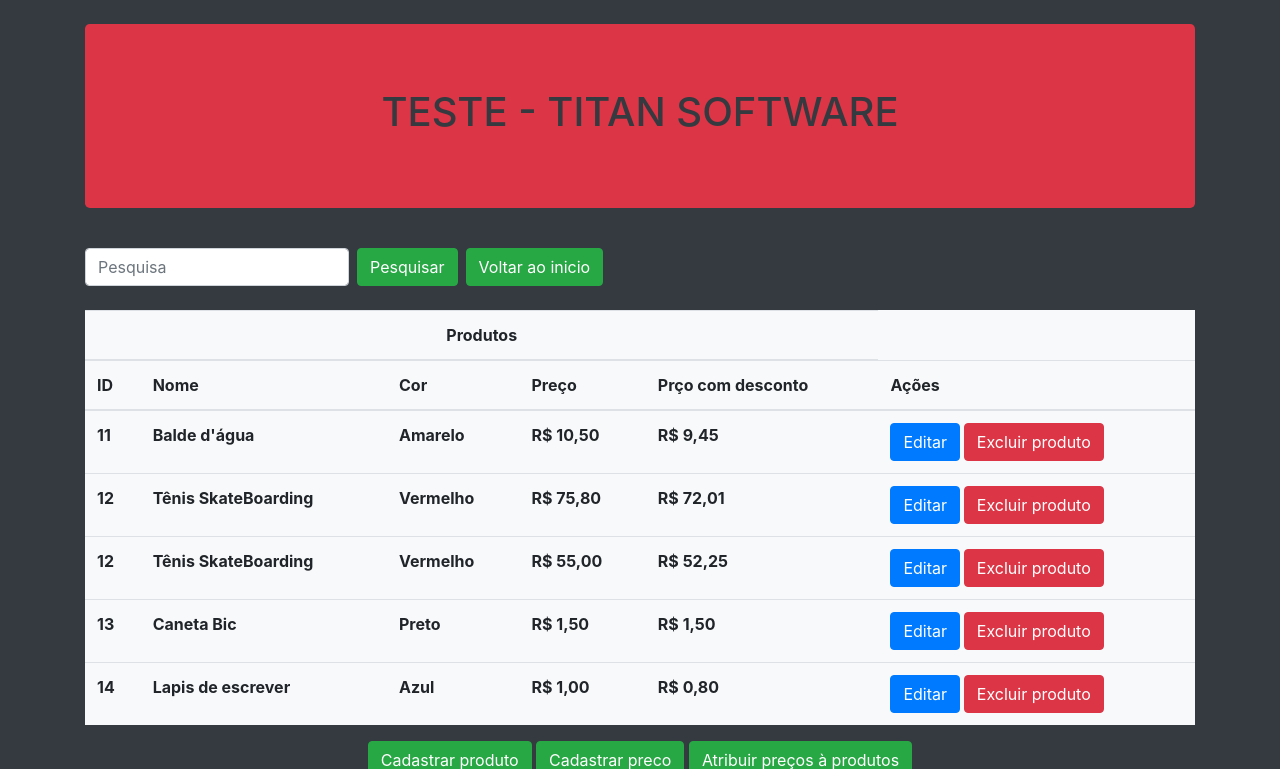
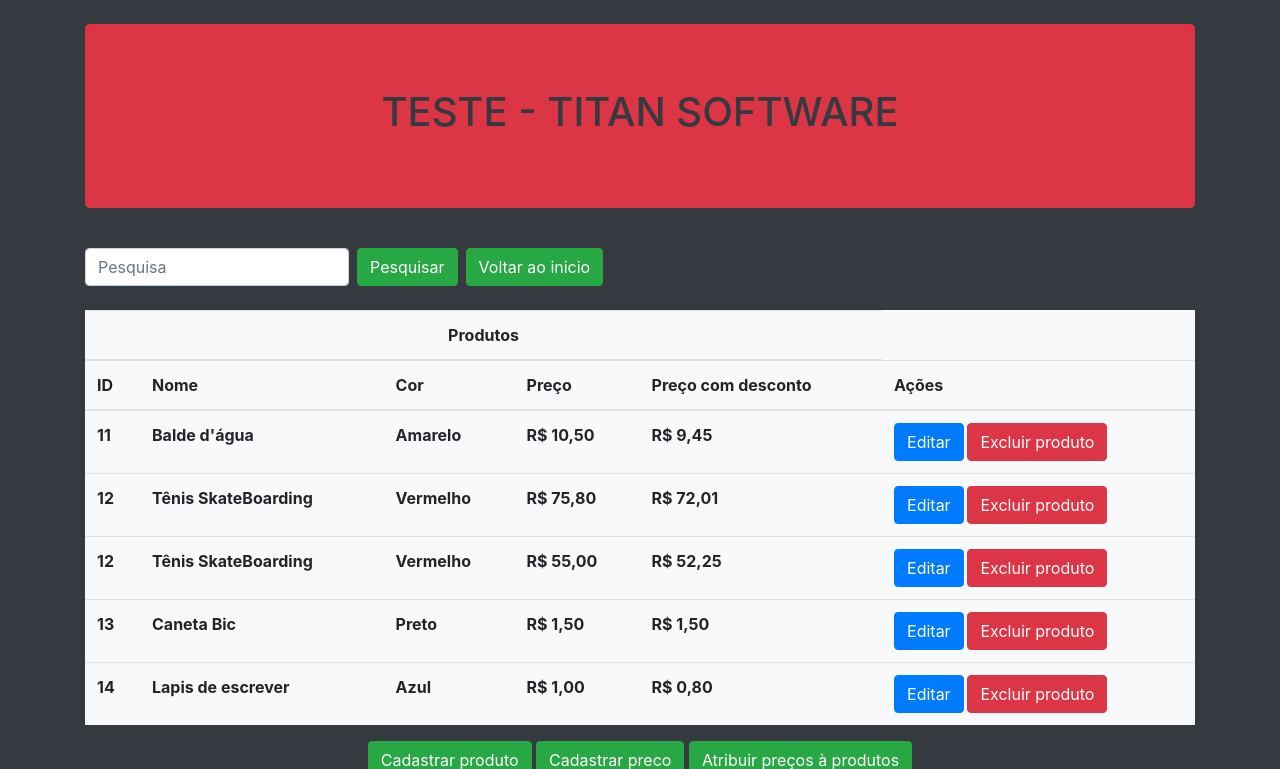
Before and after one commit to spindola001/titan_teste, a PHP site: page /index.php in a window 1280 px wide. Shown: the top 769 px of the page. Run offline with PHP 8.4, Linux system fonts and the light colour scheme; data comes from the database, SQL or seed files in the repository; lists and menus that the app fills with data are empty.

Commit message:
correcting sentence in HTML

```diff
--- a/includes/listagem.php
+++ b/includes/listagem.php
@@ -84,7 +84,7 @@ $mensagem = '';
                     <th>Nome</th>
                     <th>Cor</th>
                     <th>Preço</th>
-                    <th>Prço com desconto</th>
+                    <th>Preço com desconto</th>
                     <th>Ações</th>
                 </tr>
             </thead>
```
